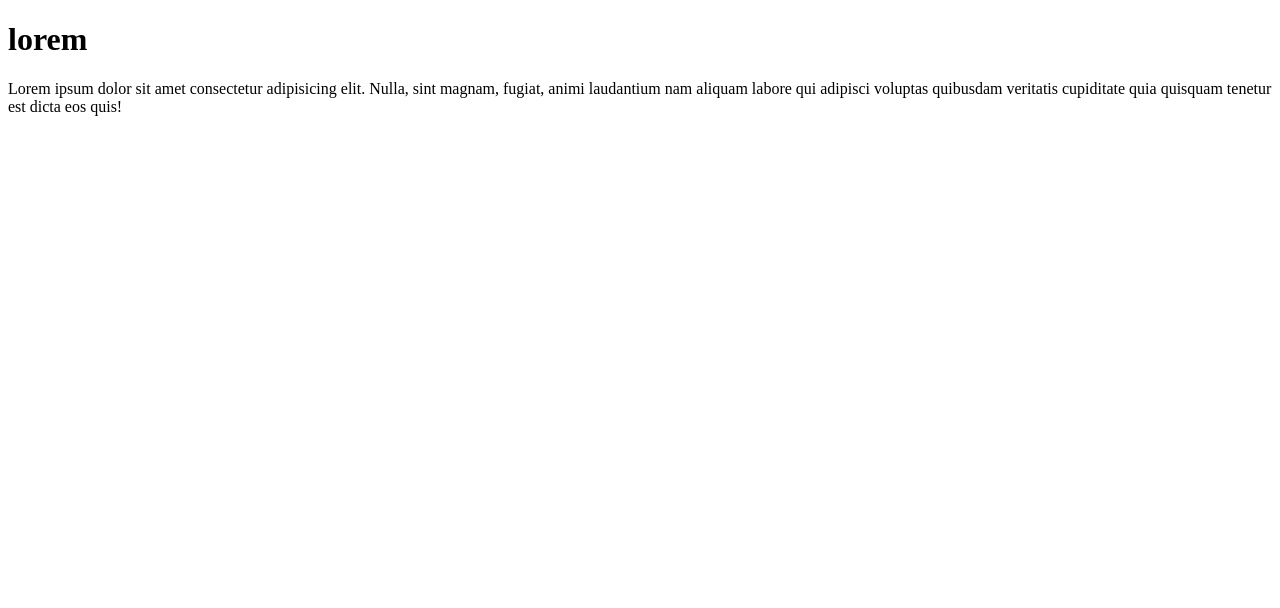
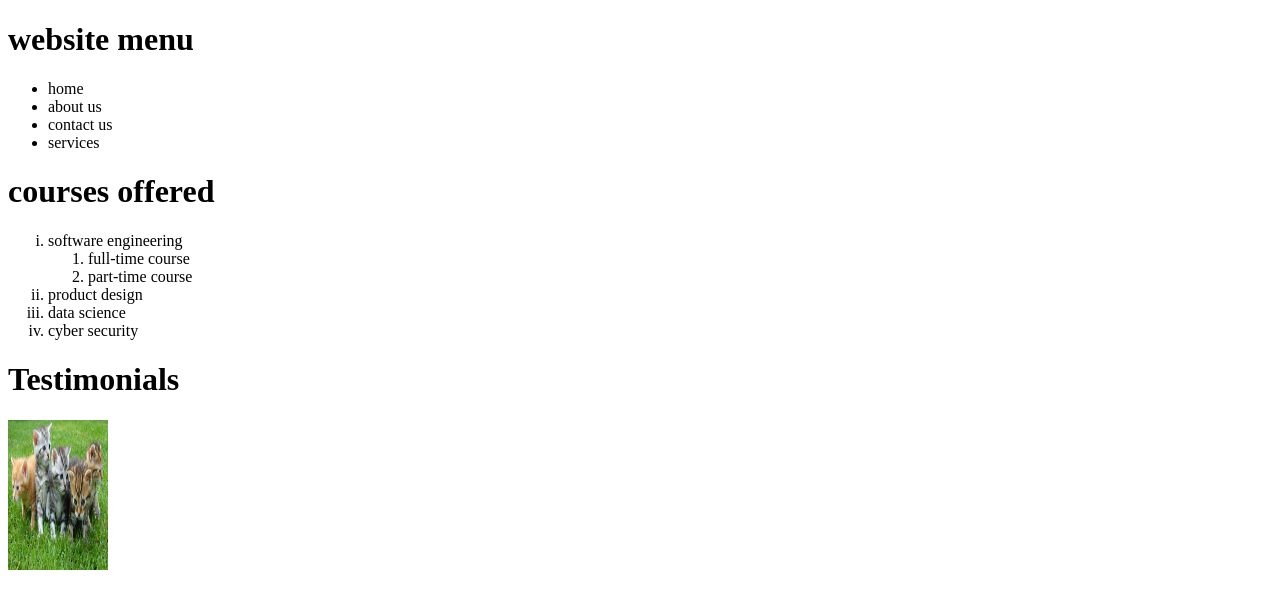
Before and after one commit to edwin463/attendance-tracker, a plain HTML site: page index.html in a window 1280 px wide. Drawn offline with Linux system fonts and the light colour scheme.

Commit message:
created list and images

```diff
--- a/index.html
+++ b/index.html
@@ -3,11 +3,26 @@
 <head>
     <meta charset="UTF-8">
     <meta name="viewport" content="width=device-width, initial-scale=1.0">
-    <title>Document</title>
+    <title>moringa school</title>
 </head>
-<body><h1>lorem</h1>
-    <p>
-Lorem ipsum dolor sit amet consectetur adipisicing elit. Nulla, sint magnam, fugiat, animi laudantium nam aliquam labore qui adipisci voluptas quibusdam veritatis cupiditate quia quisquam tenetur est dicta eos quis!
-    </p>
-</body>
-</html>
+<body><h1>website menu</h1>
+    <ul>
+        <li>home</li>
+        <li>about us</li>
+        <li>contact us</li>
+        <li>services</li>
+    </ul>
+    <h1>courses offered</h1>
+    <ol type="i">
+        <li>software engineering
+            <ol>
+                <li>full-time course</li>
+                <li>part-time course</li>
+            </ol>
+        </li>
+        <li>product design</li>
+        <li>data science</li>
+        <li>cyber security</li>
+    </ol>
+    <p><h1>Testimonials</h1></p>
+    <img src="/html/edwin/pexels-pixabay-45170.jpg" alt="pexels-pixabay-45170"width=100 height="150">
```
Also changed, not shown: html/edwin/pexels-pixabay-45170.jpg (added), 2 other files.
